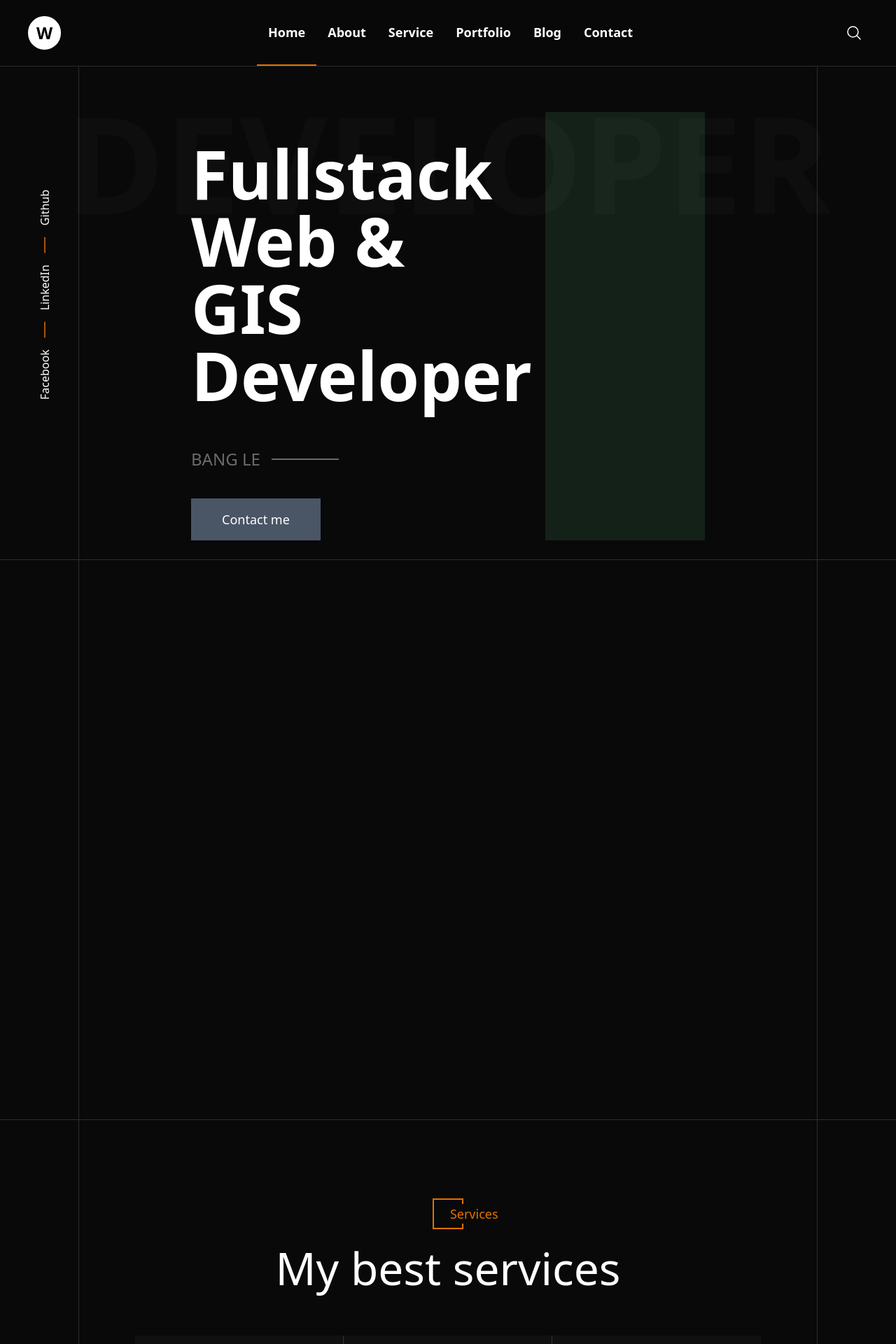
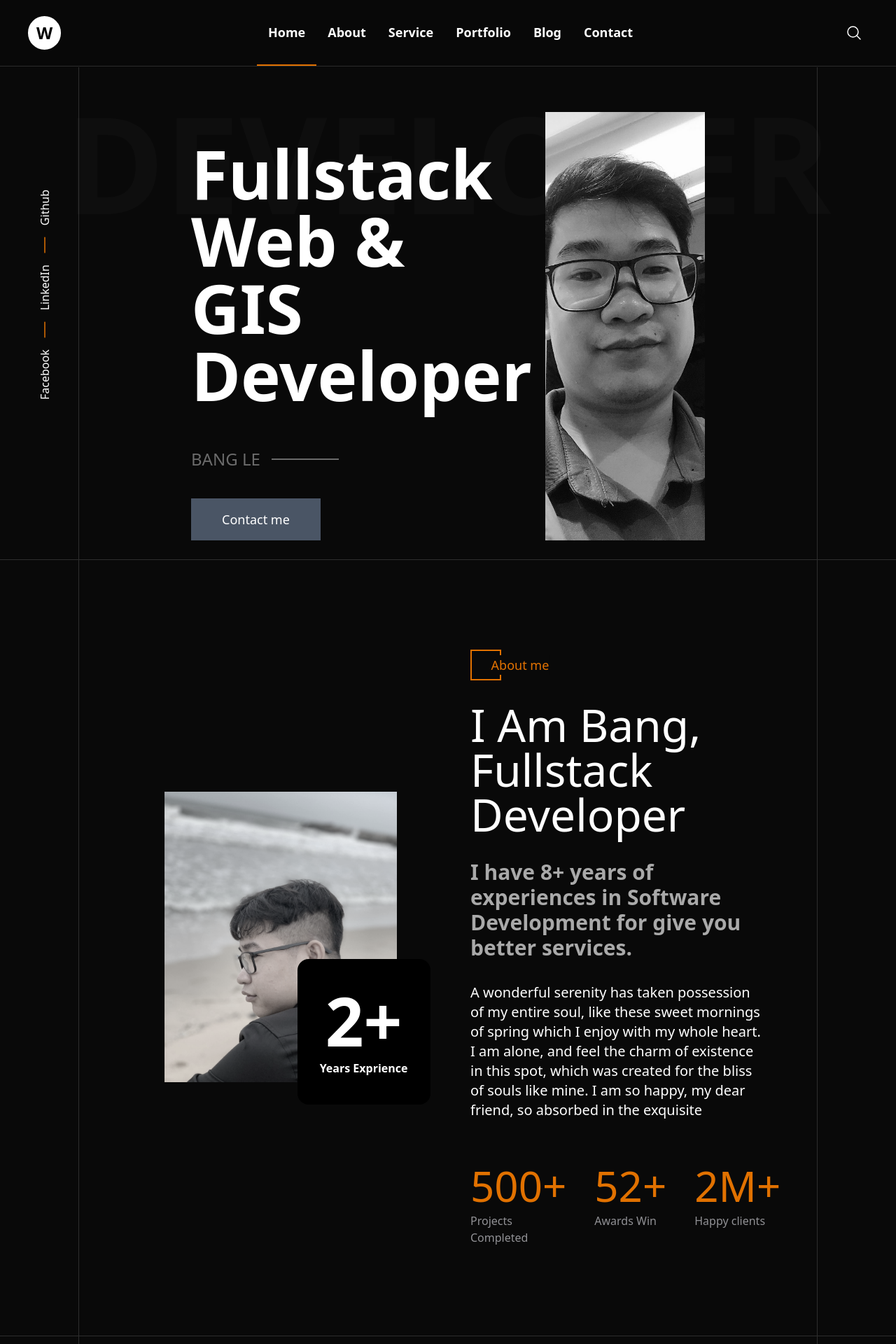
Before and after one commit to wuubangdev/wuu_portfolio, a Next.js app: page / in a window 1280 px wide. Shown: the top 1920 px of the page at 70% size. Built offline with nearby package versions, Linux system fonts and the light colour scheme.

Commit message:
about me

```diff
--- a/src/components/about/About.tsx
+++ b/src/components/about/About.tsx
@@ -1,10 +1,51 @@
 import React from 'react'
+import HeaderSection from '../utils/HeaderSection';
+import Image from 'next/image';
 
 const About: React.FC = () => {
     return (
-        <section className='w-full border-b-[1px] border-white/15 h-screen flex justify-center px-28 relative'>
-            <div className='w-full flex flex-col border-x-[1px] border-white/15 py-24 px-20'>
-                <div className='w-full flex-1 flex flex-col px-20 gap-4'>
+        <section className='w-full flex border-b-[1px] border-white/15 justify-center px-28 relative'>
+            <div className='w-full flex flex-col gap-6 border-x-[1px] border-white/15 lg:py-32 lg:px-20 md:py-20 md:px-10 sm:py-10 sm:px-5'>
+                <div className='grid grid-cols-1 md:grid-cols-2 gap-16'>
+                    <div className='w-full flex flex-col justify-center items-center'>
+                        <div className='w-4/5 aspect-[4/5] mb-8 relative'>
+                            <Image
+                                alt='avatar'
+                                src={'/avatar.jpg'}
+                                fill
+                                className='object-cover'
+                                style={{
+                                    filter: 'grayscale(80%)'
+                                }}
+                            />
+                            <div className='absolute -bottom-8 -right-12 px-8 py-10 flex flex-col gap-2 justify-center items-center bg-black rounded-2xl'>
+                                <div className='font-bold text-8xl'>2+</div>
+                                <div className='text-[1rem] font-bold'>Years Exprience</div>
+                            </div>
+                        </div>
+                    </div>
+                    <div className='flex flex-col gap-8'>
+                        <div className='w-full flex items-center justify-start'>
+                            <HeaderSection title='About me' />
+                        </div>
+                        <h1 className='text-[4rem] font-medium leading-none'>I Am Bang, Fullstack Developer</h1>
+                        <h5 className='text-3xl font-semibold text-[#a9a9a9]'>I have 8+ years of experiences in Software Development for give you better services.</h5>
+                        <p className='text-xl font-extralight text-[#919195'>A wonderful serenity has taken possession of my entire soul, like these sweet mornings of spring which I enjoy with my whole heart. I am alone, and feel the charm of existence in this spot, which was created for the bliss of souls like mine. I am so happy, my dear friend, so absorbed in the exquisite </p>
+                        <div className='pt-8 flex gap-10'>
+                            <div className='flex flex-col gap-2 cursor-pointer'>
+                                <div className='text-6xl text-amber-600 font-medium'>500+</div>
+                                <div className='text-[1rem] text-[#919195]'>Projects Completed</div>
+                            </div>
+                            <div className='flex flex-col gap-2 cursor-pointer'>
+                                <div className='text-6xl text-amber-600 font-medium'>52+</div>
+                                <div className='text-[1rem] text-[#919195]'>Awards Win</div>
+                            </div>
+                            <div className='flex flex-col gap-2 cursor-pointer'>
+                                <div className='text-6xl text-amber-600 font-medium'>2M+</div>
+                                <div className='text-[1rem] text-[#919195]'>Happy clients</div>
+                            </div>
+                        </div>
+                    </div>
                 </div>
             </div>
         </section>
--- a/src/components/hero/HeroSection.tsx
+++ b/src/components/hero/HeroSection.tsx
@@ -1,3 +1,4 @@
+import Image from 'next/image'
 import Link from 'next/link'
 import React from 'react'
 
@@ -18,8 +19,16 @@ const HeroSection: React.FC = () => {
                         <button className='py-4 px-11 bg-gray-600 cursor-pointer hover:bg-amber-600 duration-500 text-lg font-medium'>Contact me</button>
                     </div>
                     <div className='col-span-2 pl-10 pr-20 flex flex-col gap-4'>
-                        <div className='bg-green-300/10 flex-1 relative'>
-
+                        <div className='flex-1 relative'>
+                            <Image
+                                alt='avatar'
+                                src={'/avatar-hero.jpg'}
+                                fill
+                                className='object-cover'
+                                style={{
+                                    filter: 'grayscale(100%)'
+                                }}
+                            />
                         </div>
                     </div>
                 </div>
--- a/src/components/utils/HeaderSection.tsx
+++ b/src/components/utils/HeaderSection.tsx
@@ -7,7 +7,7 @@ interface HeaderSectionProps {
 const HeaderSection: React.FC<HeaderSectionProps> = ({ title }) => {
     return (
         <div className='relative border-2 border-amber-600 py-5 aspect-square cursor-default'>
-            <div className='absolute top-1/2 -translate-y-1/2 translate-x-1/3 left-0 bg-[#090909] text-amber-600 text-lg font-medium hover:translate-x-1/4 duration-500'>
+            <div className='absolute top-1/2 -translate-y-1/2 translate-x-1/3 left-0 bg-[#090909] text-amber-600 text-lg font-medium hover:translate-x-1/4 duration-500 text-nowrap'>
                 {title}
             </div>
         </div>
```
Also changed, not shown: public/avatar-hero.jpg (added), public/avatar.jpg (added).
